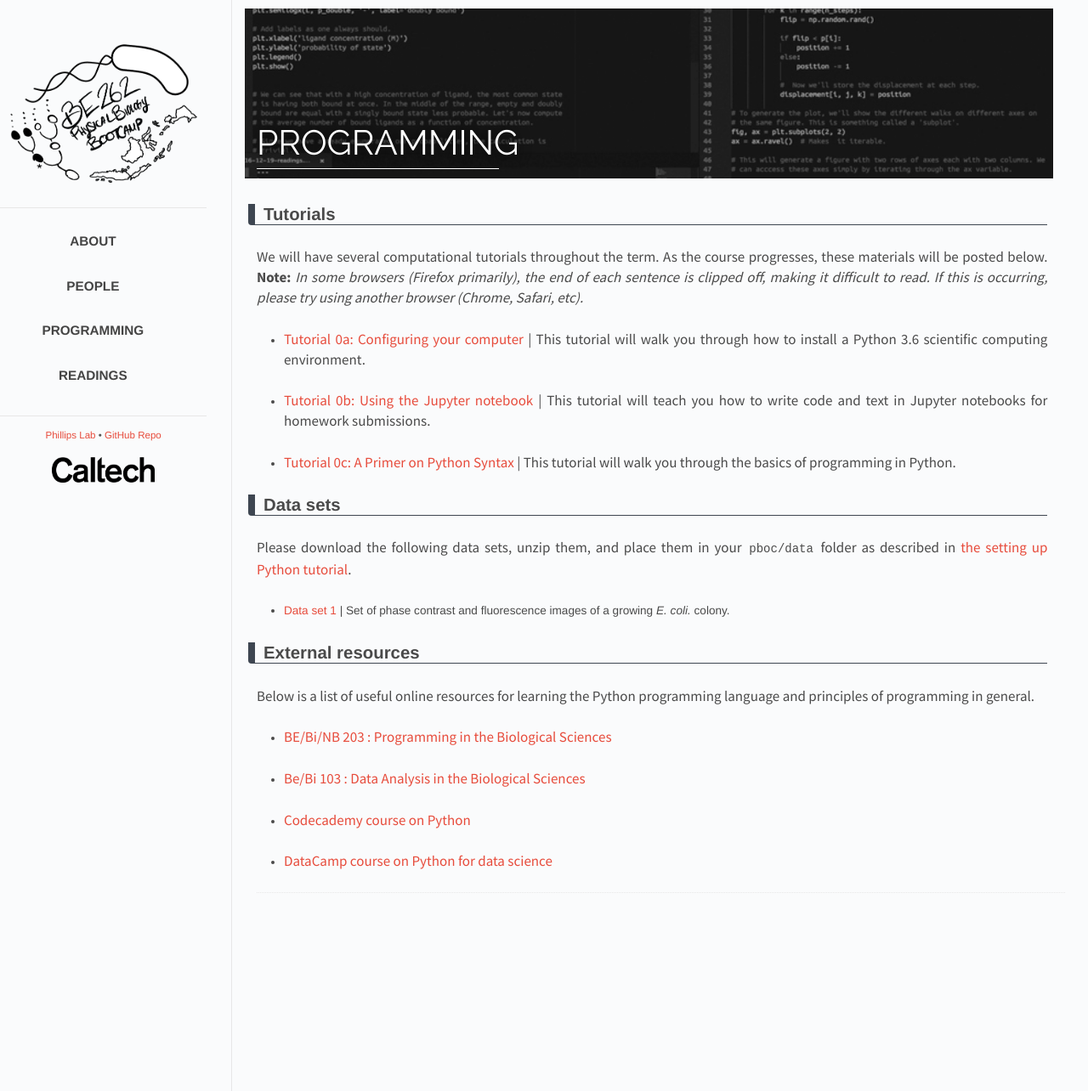
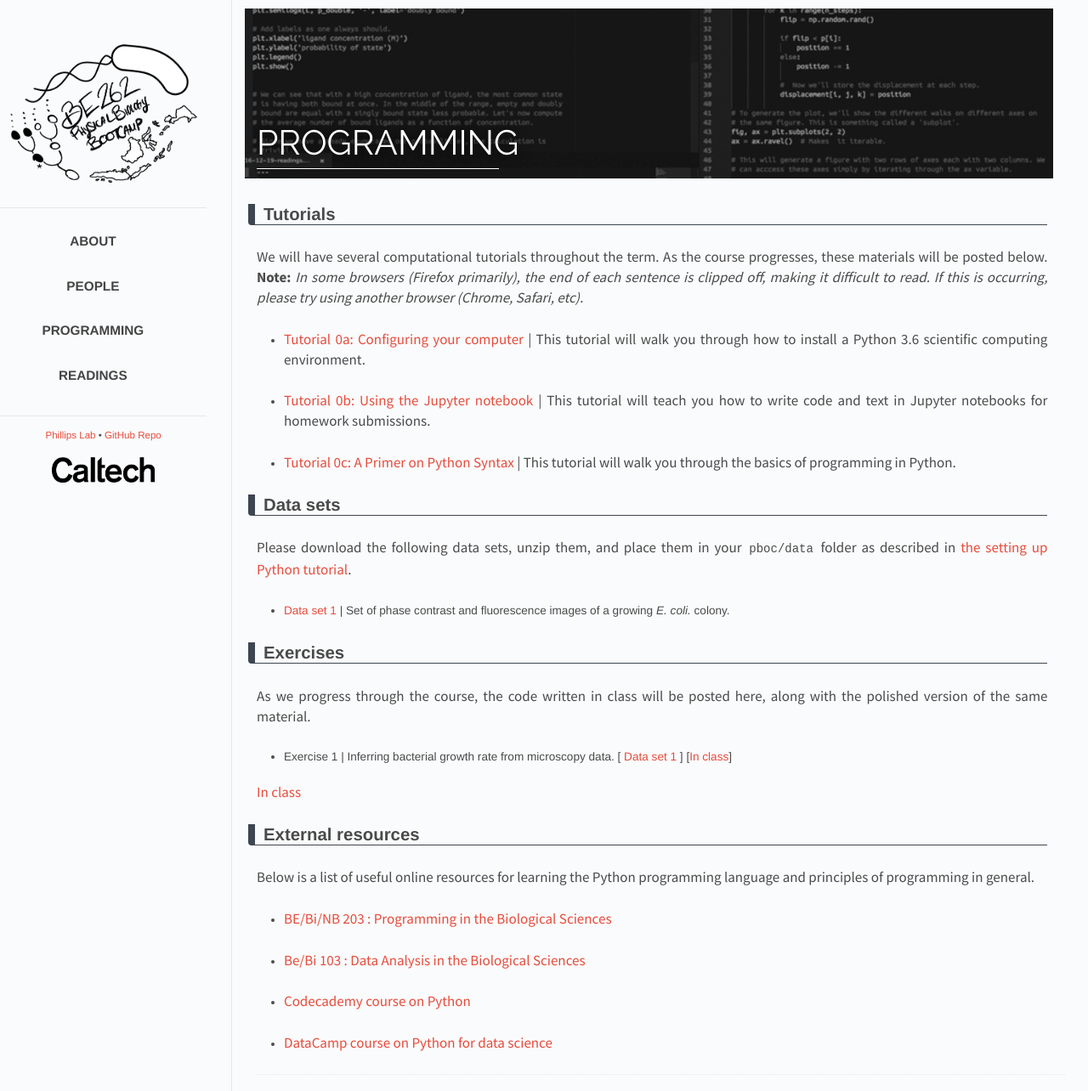
Before and after one commit to RPGroup-PBoC/be262, a Jekyll site: the page built from _posts/2017-01-25-code.md, in a window 1280 px wide. Shown: the whole page at 85% size. Built offline with Jekyll 4.4.1, drawn with Linux system fonts in a browser that asks for light colours.

Commit message:
In-class notes added

```diff
--- a/_posts/2017-01-25-code.md
+++ b/_posts/2017-01-25-code.md
@@ -21,6 +21,15 @@ Please download the following data sets, unzip them, and place them in your `pbo
 
 * [Data set 1](http://rpdata.caltech.edu/courses/course_data/ecoli_growth.zip) \| Set of phase contrast and fluorescence images of a growing *E. coli.* colony.
 
+
+## Exercises
+As we progress through the course, the code written in class will be posted here, along with the polished version of the same material.
+
+* Exercise 1 \| Inferring bacterial growth rate from microscopy data. \[ [Data set 1](http://rpdata.caltech.edu/courses/course_data/ecoli_growth.zip) \] \[[In class]({{site.baseurl}}/code/bacterial_growth_in_class.html)\]
+
+
+[In class]({{ site.baseurl }}/code/t0c_python_syntax_and_plotting.html)
+
 ## External resources
 Below is a list of useful online resources for learning the Python programming language and principles of programming in general.
 
```
